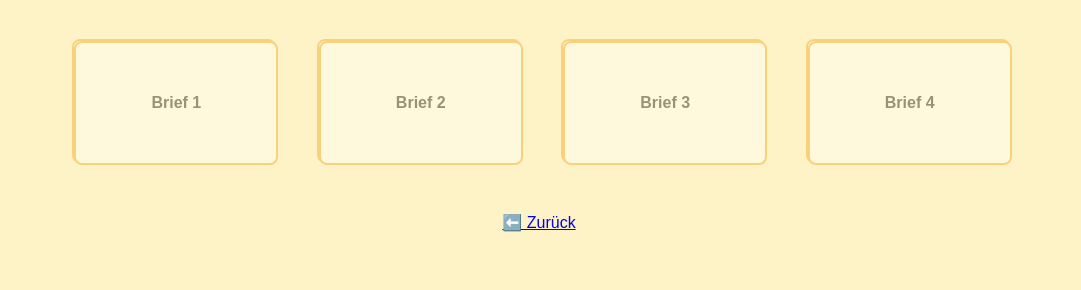
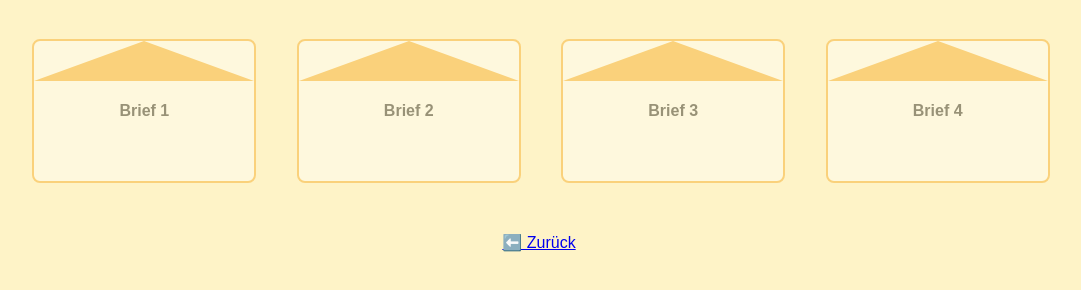
Before and after one commit to aidastarhope-collab/legendary-disco, a plain HTML site: page letters.html in a window 1280 px wide. Shown: the part 100-390 px from the top of the page, without its empty margins (101-1182 px from the left). Drawn offline with Linux system fonts and the light colour scheme.

Commit message:
Update letters.html

```diff
--- a/letters.html
+++ b/letters.html
@@ -4,56 +4,83 @@
 <meta charset="UTF-8">
 <title>Briefe 💌</title>
 <style>
-body { font-family: Arial, sans-serif; background:#fef3c7; text-align:center; padding:30px; }
+body {
+  font-family: Arial, sans-serif;
+  background: #fef3c7;
+  text-align: center;
+  padding: 30px;
+}
+
 .letter {
-  display:inline-block;
-  width:200px;
-  height:120px;
-  margin:20px;
-  position:relative;
-  cursor:pointer;
-  perspective:600px;
+  display: inline-block;
+  width: 220px;
+  height: 140px;
+  margin: 20px;
+  position: relative;
+  cursor: pointer;
+  perspective: 800px;
 }
-.letter .envelope {
-  width:100%;
-  height:100%;
-  background:#fff;
-  border:2px solid #f59e0b;
-  border-radius:8px;
-  position:absolute;
-  top:0; left:0;
+
+.envelope {
+  width: 100%;
+  height: 100%;
+  position: relative;
   transform-style: preserve-3d;
   transition: transform 0.6s;
 }
+
 .letter.open .envelope {
   transform: rotateX(180deg);
 }
-.letter .front, .letter .back {
-  position:absolute;
-  width:100%;
-  height:100%;
-  backface-visibility:hidden;
-  border-radius:8px;
-  display:flex;
-  align-items:center;
-  justify-content:center;
-  font-weight:bold;
-  font-size:16px;
+
+/* Vorderseite – Umschlag geschlossen */
+.front {
+  position: absolute;
+  width: 100%;
+  height: 100%;
+  background: #fff;
+  border: 2px solid #f59e0b;
+  border-radius: 8px;
+  backface-visibility: hidden;
+  display: flex;
+  align-items: center;
+  justify-content: center;
+  font-weight: bold;
+  font-size: 16px;
 }
-.letter .front {
-  background:#fff;
-  border:2px solid #f59e0b;
+
+/* Umschlagklappe */
+.front::before {
+  content: "";
+  position: absolute;
+  top: 0;
+  left: 0;
+  width: 0;
+  height: 0;
+  border-left: 110px solid transparent;
+  border-right: 110px solid transparent;
+  border-bottom: 40px solid #f59e0b;
 }
-.letter .back {
-  background:#fef3c7;
-  transform:rotateX(180deg);
-  padding:10px;
-  box-sizing:border-box;
-  font-size:14px;
-  color:#000;
-  text-align:left;
+
+/* Rückseite – Inhalt */
+.back {
+  position: absolute;
+  width: 100%;
+  height: 100%;
+  background: #fef3c7;
+  border-radius: 8px;
+  backface-visibility: hidden;
+  transform: rotateX(180deg);
+  padding: 10px;
+  box-sizing: border-box;
+  font-size: 14px;
+  color: #000;
+  text-align: left;
 }
-a { display:block; margin-top:30px; }
+a {
+  display: block;
+  margin-top: 30px;
+}
 </style>
 </head>
 <body>
```
